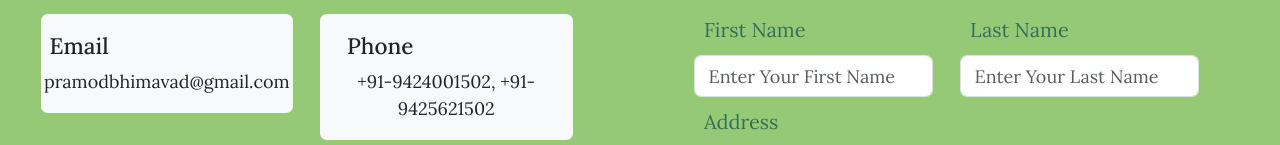
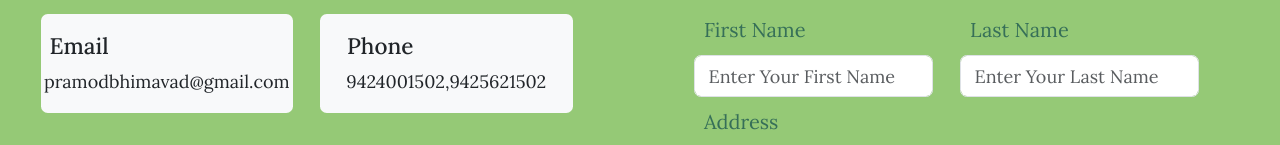
Before and after one commit to ArpitaBhimawad/KAKA-AGRO, a React (Vite) app: page /ContactUs in a window 1280 px wide. Shown: the part 235-380 px from the top of the page. Built offline with nearby package versions, Linux system fonts and the light colour scheme.

Commit message:
change number

```diff
--- a/src/Components/ContactUs/ContactUs.jsx
+++ b/src/Components/ContactUs/ContactUs.jsx
@@ -32,7 +32,7 @@ function ContactUs() {
                     <i className="fa-solid fa-phone h3 pe-2"></i>
                     <span className="h5">Phone</span>
                   </div>
-                  <span>+91-9424001502, +91-9425621502</span>
+                  <span>9424001502,9425621502</span>
                 </div>
               </div>
             </div>
```
